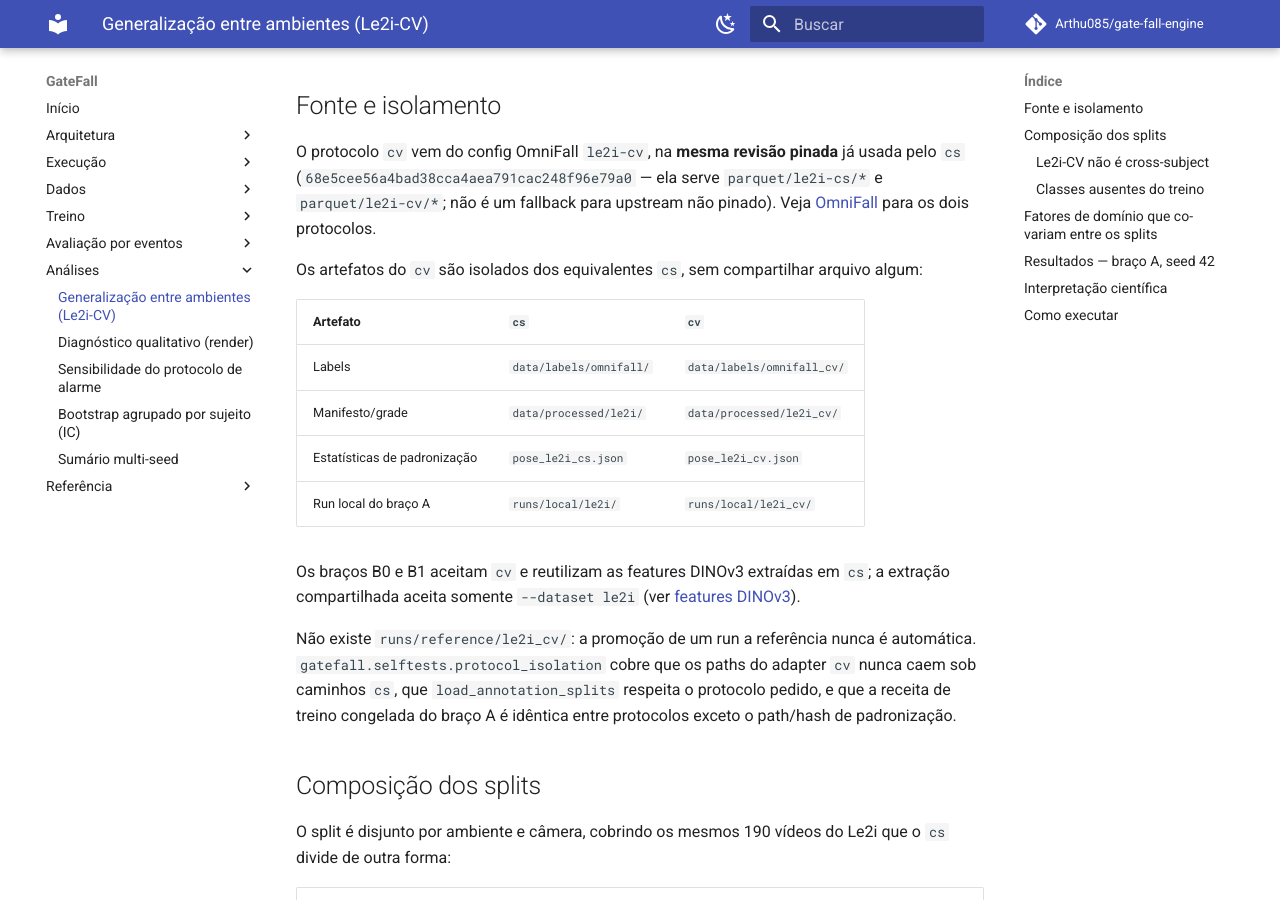
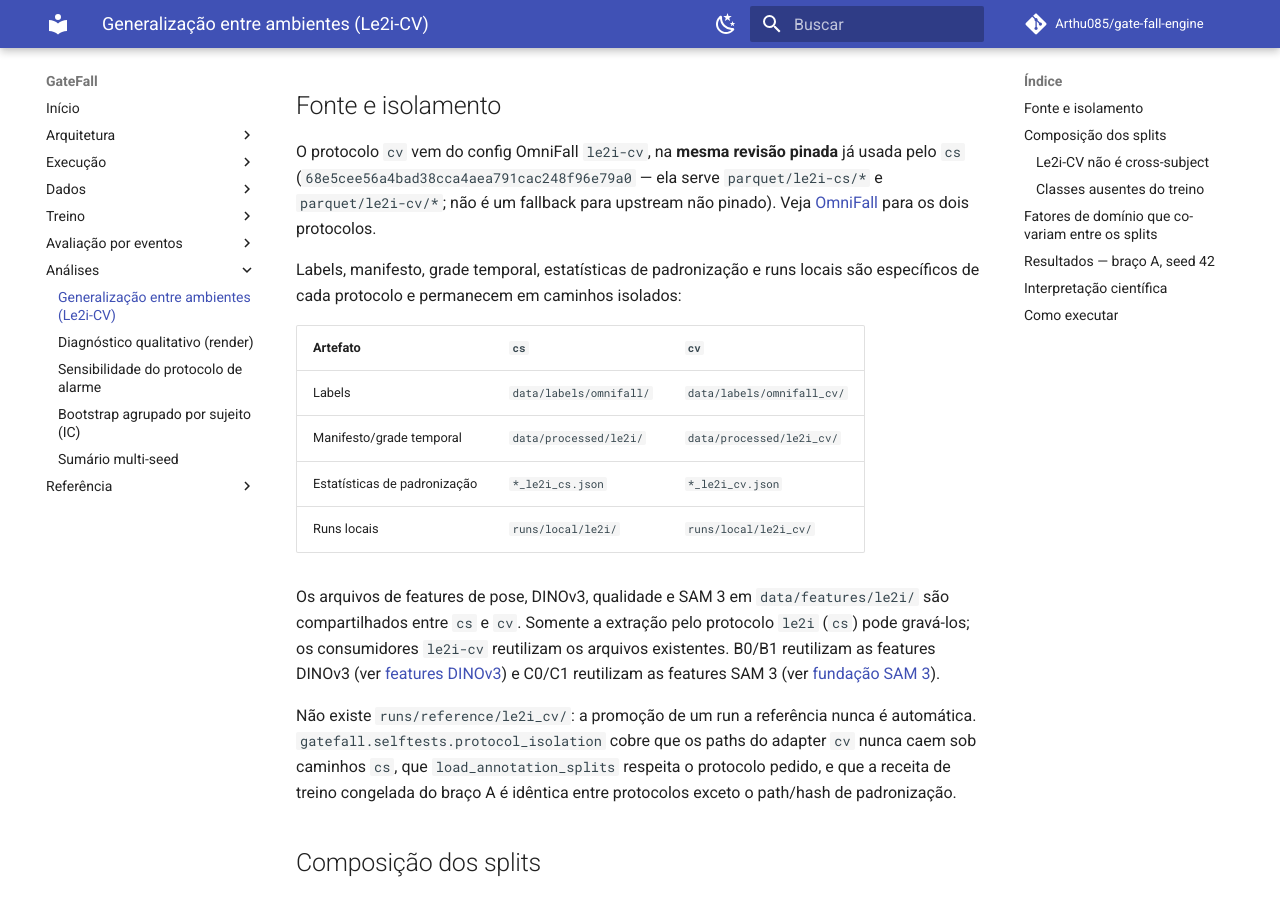
Before and after one commit to Arthu085/gate-fall-engine, an MkDocs documentation site: the page built from docs/analysis/le2i-cv-generalization.md, in a window 1280 px wide and 900 px high, scrolled down 250 px. Built offline with MkDocs 1.6.1 and Material for MkDocs 9.7.7, drawn with Linux system fonts in a browser that asks for light colours; comment, search, counter and statistics services are not loaded.

Commit message:
docs: clarify shared Le2i CV feature artifacts

```diff
--- a/docs/analysis/le2i-cv-generalization.md
+++ b/docs/analysis/le2i-cv-generalization.md
@@ -12,19 +12,22 @@ já usada pelo `cs` (`68e5cee56a4bad38cca4aea791cac248f96e79a0` — ela serve
 `parquet/le2i-cs/*` e `parquet/le2i-cv/*`; não é um fallback para upstream
 não pinado). Veja [OmniFall](../data/omnifall.md) para os dois protocolos.
 
-Os artefatos do `cv` são isolados dos equivalentes `cs`, sem compartilhar
-arquivo algum:
+Labels, manifesto, grade temporal, estatísticas de padronização e runs locais
+são específicos de cada protocolo e permanecem em caminhos isolados:
 
 | Artefato | `cs` | `cv` |
 | --- | --- | --- |
 | Labels | `data/labels/omnifall/` | `data/labels/omnifall_cv/` |
-| Manifesto/grade | `data/processed/le2i/` | `data/processed/le2i_cv/` |
-| Estatísticas de padronização | `pose_le2i_cs.json` | `pose_le2i_cv.json` |
-| Run local do braço A | `runs/local/le2i/` | `runs/local/le2i_cv/` |
+| Manifesto/grade temporal | `data/processed/le2i/` | `data/processed/le2i_cv/` |
+| Estatísticas de padronização | `*_le2i_cs.json` | `*_le2i_cv.json` |
+| Runs locais | `runs/local/le2i/` | `runs/local/le2i_cv/` |
 
-Os braços B0 e B1 aceitam `cv` e reutilizam as features DINOv3 extraídas em
-`cs`; a extração compartilhada aceita somente `--dataset le2i` (ver
-[features DINOv3](../data/dinov3-features.md)).
+Os arquivos de features de pose, DINOv3, qualidade e SAM 3 em
+`data/features/le2i/` são compartilhados entre `cs` e `cv`. Somente a
+extração pelo protocolo `le2i` (`cs`) pode gravá-los; os consumidores
+`le2i-cv` reutilizam os arquivos existentes. B0/B1 reutilizam as features
+DINOv3 (ver [features DINOv3](../data/dinov3-features.md)) e C0/C1
+reutilizam as features SAM 3 (ver [fundação SAM 3](../data/sam3-foundation.md)).
 
 Não existe `runs/reference/le2i_cv/`: a promoção de um run a referência nunca
 é automática. `gatefall.selftests.protocol_isolation` cobre que os paths do
```
